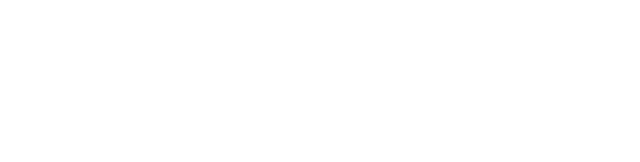
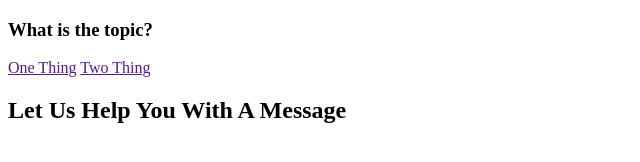
Before and after one commit to cemenyonu1/message-generator, a plain HTML site: page index.html in a window 1280 px wide. Shown: the whole page, without its empty margins (0-640 px from the left). Drawn offline with Linux system fonts and the light colour scheme.

Commit message:
Update index.html

```diff
--- a/index.html
+++ b/index.html
@@ -2,9 +2,17 @@
 <html>
 <head>
     <meta charset="UTF-8" />
-    <title>title</title>
+    <title>Message Generator</title>
 </head>
 <body>
-
+    <section class="header">
+        <h3>What is the topic?</h3>
+        <a href="">One Thing</a>
+        <a href=""> Two Thing</a>
+    </section>
+    <section class="main">
+        <h1>Let Us Help You With A Message</h1>
+    </section>
+    <script src="js/script.js"></script>
 </body>
 </html>
```
